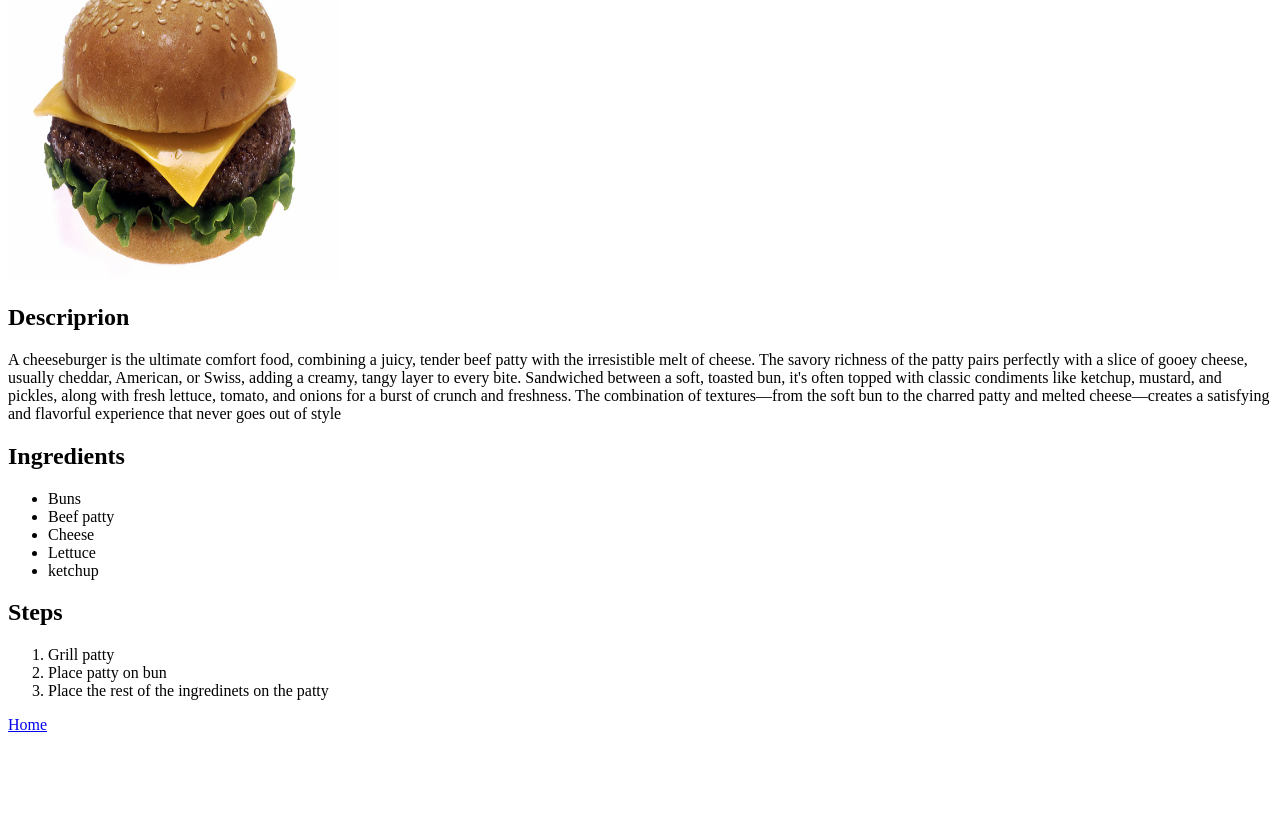
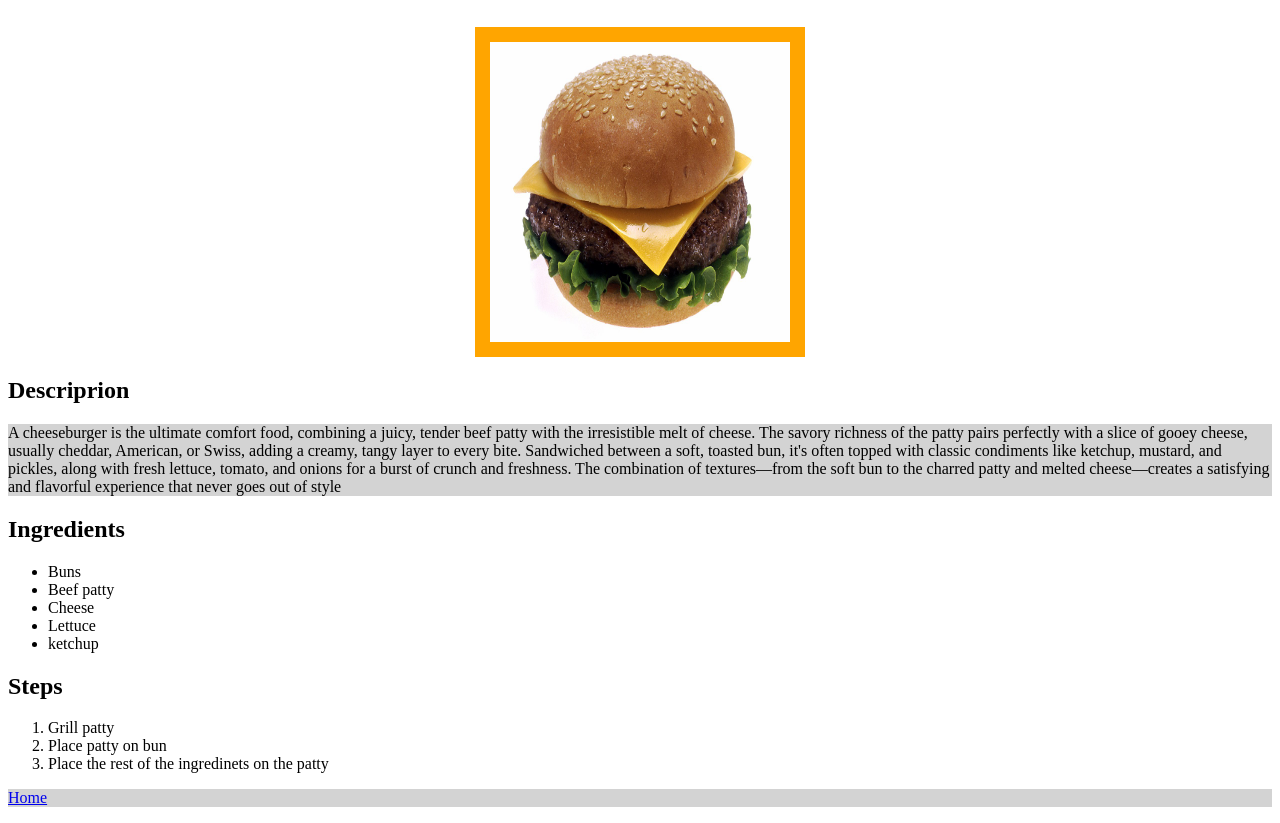
Before and after one commit to NedimM24/odin-recipes, a plain HTML site: page recipes/cheese-burger.html in a window 1280 px wide. Shown: the part 130-953 px from the top of the page. Before the commit the page ends 880 px from the top, so only its background shows below. Drawn offline with Linux system fonts and the light colour scheme.

Commit message:
Created classes to help with css readability

```diff
--- a/recipes/cheese-burger.html
+++ b/recipes/cheese-burger.html
@@ -5,9 +5,12 @@
     <meta name="viewport" content="width=device-width, initial-scale=1.0">
     <title>Cheese Burger</title>
 </head>
+<link rel="stylesheet" href="../style.css">
 <body>
     <h1>Cheese Burger</h1>
     <img src="../img/Cheeseburger.jpg" alt="Picture of a cheese-burger" height="330" width="330">
+
+   <div class="BurgerDes">
     <h2>Descriprion</h2>
     <p>A cheeseburger is the ultimate comfort food, combining a juicy, tender beef patty
         with the irresistible melt of cheese. The savory richness of the patty pairs perfectly
@@ -16,7 +19,9 @@
         like ketchup, mustard, and pickles, along with fresh lettuce, tomato, and onions for a burst of
         crunch and freshness. The combination of textures—from the soft bun to the charred patty and melted
         cheese—creates a satisfying and flavorful experience that never goes out of style</p>
+    </div>
 
+    <div class="BurgerIng">
         <h2>Ingredients</h2>
         <ul>
             <li>Buns</li>
@@ -25,14 +30,16 @@
             <li>Lettuce</li>
             <li>ketchup</li>
         </ul>
+    </div>
 
+    <div class="BurgerSte">
         <h2>Steps</h2>
         <ol>
             <li>Grill patty</li>
             <li>Place patty on bun</li>
             <li>Place the rest of the ingredinets on the patty</li>
         </ol>
-
+    </div>
 
 
 
```
